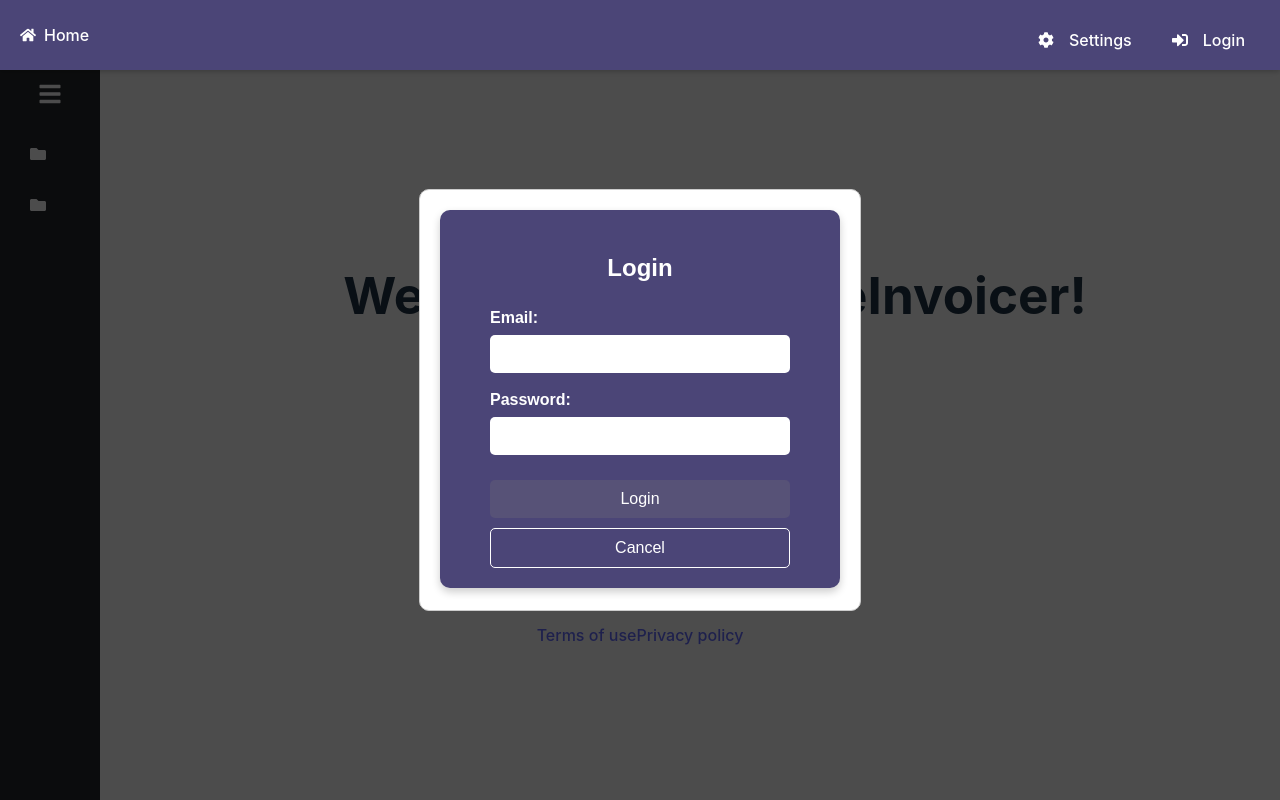
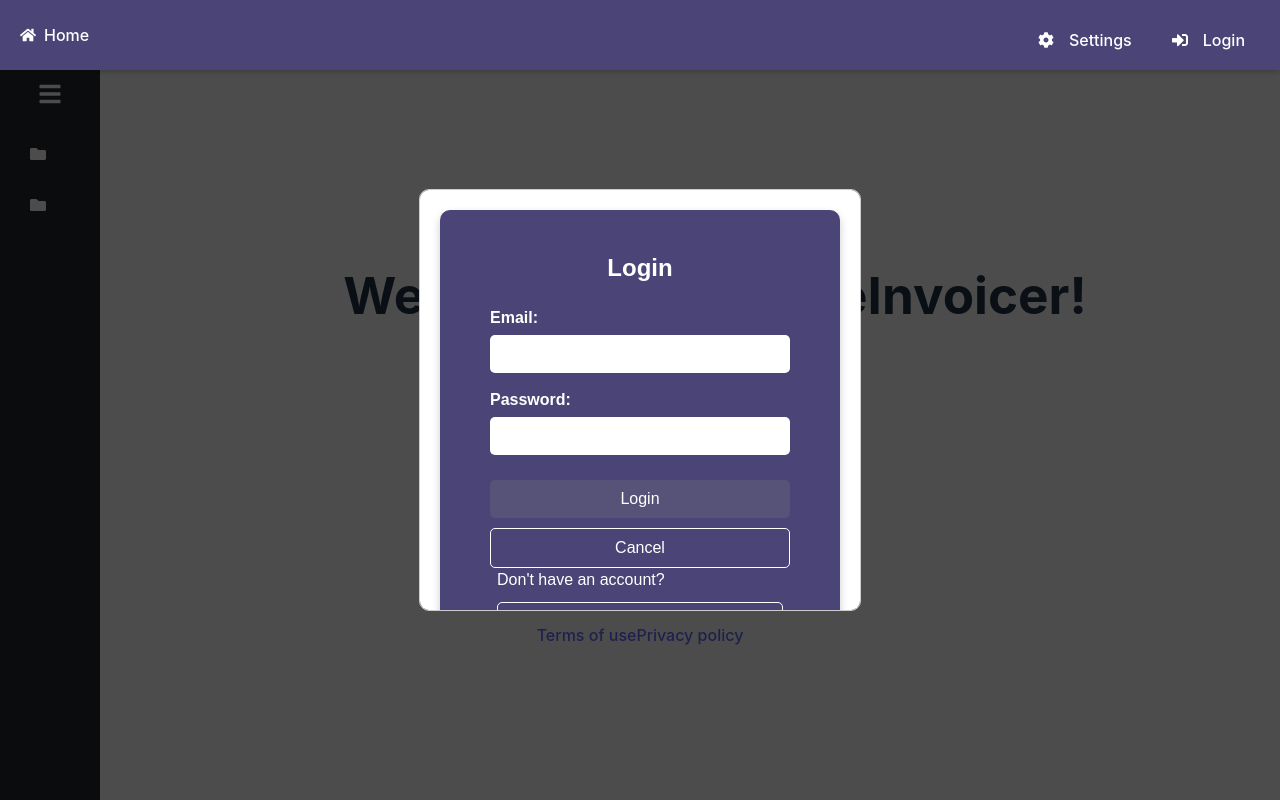
Before and after one commit to DimitrovAlexander/ReactiveInvoicer, a React (Vite) app in the folder ReactiveInvoicerFrontEnd/ReactiveInvoicer/: page / in a window 1280 px wide. Both pictures are taken after a click on the button "Login". Built offline with nearby package versions, Linux system fonts and the light colour scheme.

Commit message:
Update LoginForm.jsx

```diff
--- a/ReactiveInvoicerFrontEnd/ReactiveInvoicer/src/components/pages/LoginForm.jsx
+++ b/ReactiveInvoicerFrontEnd/ReactiveInvoicer/src/components/pages/LoginForm.jsx
@@ -1,4 +1,82 @@
 import React, { useState } from "react";
+import "./LoginForm.css";
+
+const LoginForm = ({ closeModal }) => {
+  const [isLogin, setIsLogin] = useState(true); // State to toggle between Login and Signup
+  const [email, setEmail] = useState("");
+  const [password, setPassword] = useState("");
+  const [username, setUsername] = useState(""); // For Signup
+
+  const handleSubmit = (e) => {
+    e.preventDefault();
+    if (isLogin) {
+      console.log("Logging in with:", { email, password });
+    } else {
+      console.log("Signing up with:", { username, email, password });
+    }
+    closeModal();
+  };
+
+  return (
+    <div className="login-form">
+      <h2>{isLogin ? "Login" : "Signup"}</h2>
+      <form onSubmit={handleSubmit}>
+        {!isLogin && (
+          <div className="form-group">
+            <label>Username:</label>
+            <input
+              type="text"
+              value={username}
+              onChange={(e) => setUsername(e.target.value)}
+              required={!isLogin} // Required only for signup
+            />
+          </div>
+        )}
+        <div className="form-group">
+          <label>Email:</label>
+          <input
+            type="email"
+            value={email}
+            onChange={(e) => setEmail(e.target.value)}
+            required
+          />
+        </div>
+        <div className="form-group">
+          <label>Password:</label>
+          <input
+            type="password"
+            value={password}
+            onChange={(e) => setPassword(e.target.value)}
+            required
+          />
+        </div>
+        <button type="submit">{isLogin ? "Login" : "Signup"}</button>
+        <button type="button" onClick={closeModal}>
+          Cancel
+        </button>
+      </form>
+      <div className="toggle-link">
+        <span>
+          {isLogin ? "Don't have an account?" : "Already have an account?"}
+        </span>
+        <button
+          type="button"
+          className="link-button"
+          onClick={() => setIsLogin(!isLogin)}
+        >
+          {isLogin ? "Signup here" : "Login here"}
+        </button>
+      </div>
+    </div>
+  );
+};
+
+export default LoginForm;
+
+
+
+
+/*import React, { useState } from "react";
 import "./LoginForm.css";
 
 const LoginForm = ({ closeModal }) => {
@@ -44,4 +122,4 @@ const LoginForm = ({ closeModal }) => {
   );
 };
 
-export default LoginForm;
+export default LoginForm;*/
```
